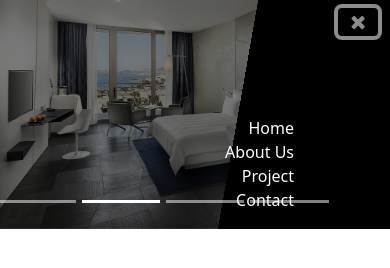
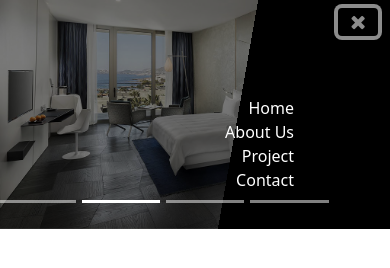
Before and after one commit to durmus-pala/BigCrunchTest, a plain HTML site: page index.html in a window 390 px wide. Both pictures are taken after a click on the button 351 px from the left and 27 px from the top of the page. Drawn offline with nearby package versions, Linux system fonts and the light colour scheme.

Commit message:
add media query

```diff
--- a/style.css
+++ b/style.css
@@ -182,6 +182,8 @@ li {
   .collapse a {
     font-size: 16px;
     line-height: 16px;
-    margin-top: -50px;
+  }
+  .collapse {
+    margin-top: -20px;
   }
 }
```
